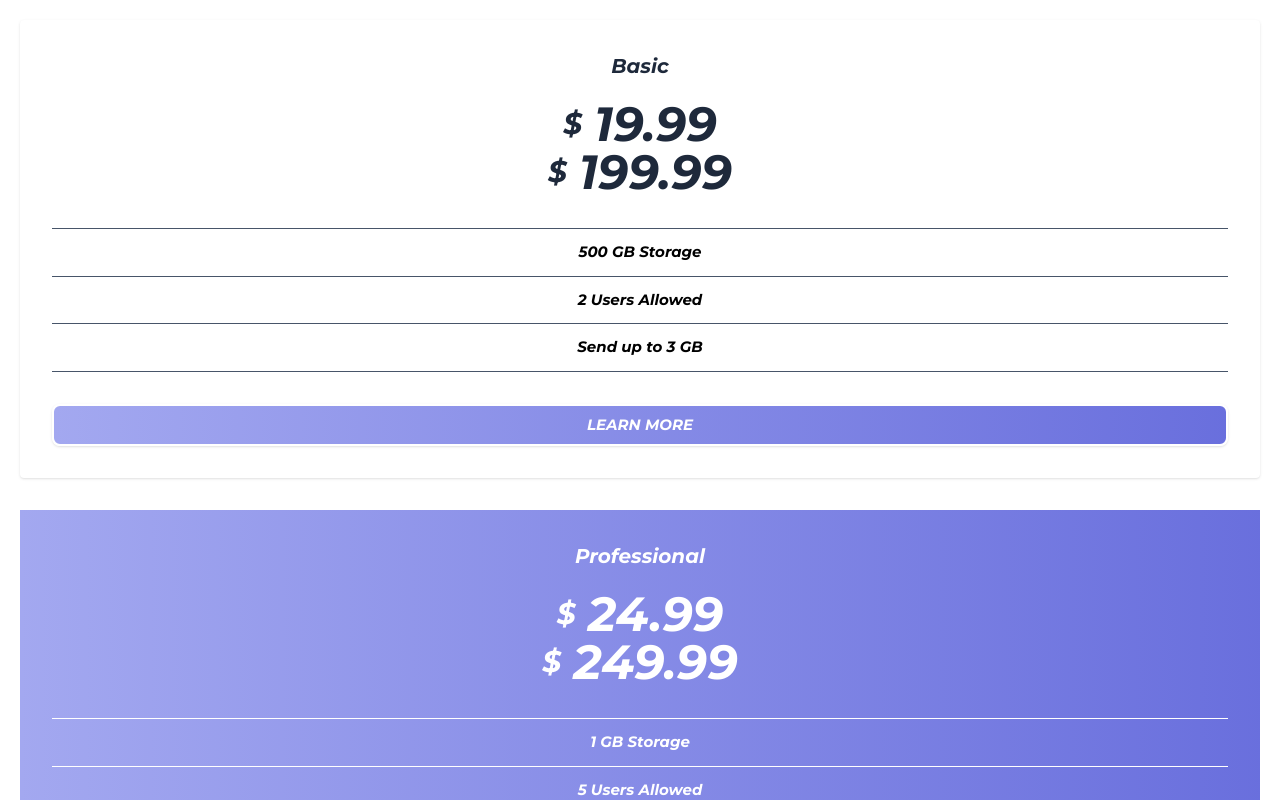
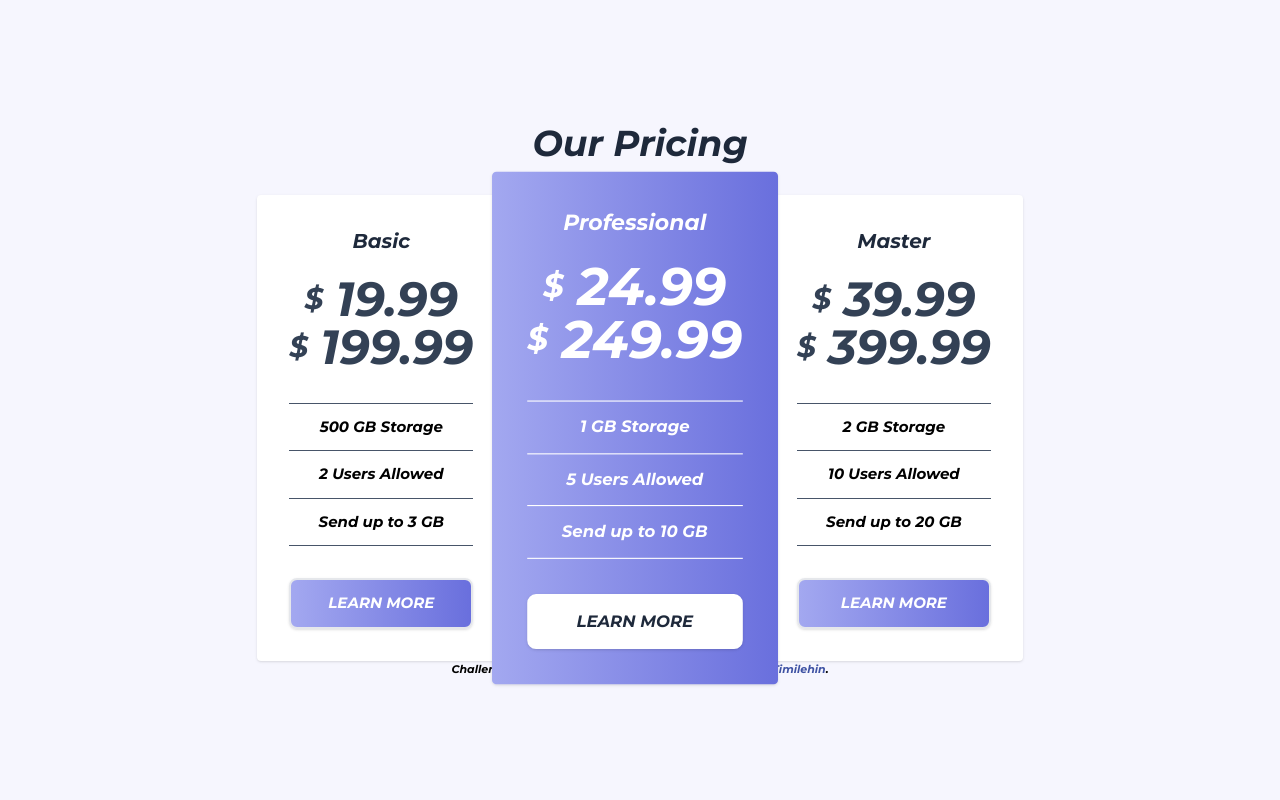
Before and after one commit to johnadegun6/price-component-with-toggle-review, a React (Create React App) app: page / in a window 1280 px wide. Shown: the top 800 px of the page. Built offline with nearby package versions, Linux system fonts and the light colour scheme.

Commit message:
update of cards

```diff
--- a/src/App.js
+++ b/src/App.js
@@ -1,42 +1,43 @@
 function App() {
   return (
     <>
-      <section className="p-5">
-        <div className=" flex flex-wrap flex-col justify-center gap-8 text-center">
+      <section className="p-5 lg:flex lg:flex-col items-center justify-center lg:h-screen ">
+        <h1 className=" text-center text-slate-800 mb-8 text-4xl ">Our Pricing</h1>
+        <div className=" flex flex-wrap flex-row justify-center gap-0 text-center max-w-6xl mx-auto lg-gap-0 lg-flex-row rounded-md lg:w-full lg:flex-nowrap ">
           <article className=" p-8 rounded bg-white shadow ">
             <h2 className=" text-slate-800 text-xl mb-5 ">Basic</h2>
-            <h3 className=" flex items-center text-slate-800 text-5xl justify-center"><span className=" text-3xl mr-3">$</span>19.99</h3>
-            <h3 className=" flex items-center text-slate-800 text-5xl justify-center"><span className=" text-3xl mr-3">$</span>199.99</h3>
+            <h3 className=" flex items-center text-slate-700 text-5xl justify-center"><span className=" text-3xl mr-3">$</span>19.99</h3>
+            <h3 className=" flex items-center text-slate-700 text-5xl justify-center"><span className=" text-3xl mr-3">$</span>199.99</h3>
             <ul className=" flex justify-center flex-col my-8">
               <li className=" border-t py-3 border-slate-600  ">500 GB Storage</li>
               <li className=" border-t py-3 border-slate-600  "> 2 Users Allowed</li>
               <li className=" border-y py-3 border-b border-slate-600  ">Send up to 3 GB</li>
             </ul>
-            <button className=" border-2 linear-gradient text-white py-2 w-full rounded-lg shadow border-2 border-white uppercase cursor-pointer hover:bg-transparent hover:text-white transition-all duration-200">Learn More</button>
+            <button className=" linear-gradient btn text-white  py-3 w-full rounded-lg shadow uppercase cursor-pointer hover:border-2 border-2">Learn More</button>
           </article>
 
-          <article className="linear-gradient p-8 rounded-shadow ">
+          <article className="linear-gradient p-8 rounded shadow lg:scale-110 ">
             <h2 className=" text-xl mb-5 text-white ">Professional</h2>
-            <h3 className=" flex items-center text-slate-800 text-5xl justify-center  text-white"><span className=" text-3xl mr-3">$</span>24.99</h3>
-            <h3 className=" flex items-center text-slate-800 text-5xl justify-center  text-white"><span className=" text-3xl mr-3">$</span>249.99</h3>
+            <h3 className=" flex items-center text-5xl justify-center  text-white"><span className=" text-3xl mr-3">$</span>24.99</h3>
+            <h3 className=" flex items-center text-5xl justify-center  text-white"><span className=" text-3xl mr-3">$</span>249.99</h3>
             <ul className=" flex justify-center flex-col my-8">
               <li className=" text-white border-t py-3 border-white ">1 GB Storage</li>
               <li className=" text-white border-t py-3 border-white " > 5 Users Allowed</li>
               <li className=" text-white border-y py-3 border-white ">Send up to 10 GB</li>
             </ul>
-            <button className=" bg-white text-slate-800 py-2 w-full rounded-lg shadow border-2 border-white uppercase cursor-pointer hover:bg-transparent hover:text-white transition-all duration-200 ">Learn More</button>
+            <button className=" bg-white text-slate-800 py-3 w-full rounded-lg shadow border-2 border-white uppercase cursor-pointer hover:bg-transparent hover:text-white transition-all duration-200 ">Learn More</button>
           </article>
 
-          <article className=" p-8 rounded bg-white shadow ">
+          <article className=" p-8 bg-white rounded shadow ">
             <h2 className=" text-slate-800 text-xl mb-5 ">Master</h2>
-            <h3 className=" flex items-center text-slate-800 text-5xl justify-center"><span className=" text-3xl mr-3">$</span>39.99</h3>
-            <h3 className=" flex items-center text-slate-800 text-5xl justify-center"><span className=" text-3xl mr-3">$</span>399.99</h3>
+            <h3 className=" flex items-center text-slate-700 text-5xl justify-center"><span className=" text-3xl mr-3">$</span>39.99</h3>
+            <h3 className=" flex items-center text-slate-700 text-5xl justify-center"><span className=" text-3xl mr-3">$</span>399.99</h3>
             <ul className=" flex justify-center flex-col my-8">
               <li className=" border-t py-3 border-slate-600  ">2 GB Storage</li>
               <li className=" border-t py-3 border-slate-600  "> 10 Users Allowed</li>
               <li className=" border-y py-3 border-b border-slate-600  ">Send up to 20 GB</li>
             </ul>
-            <button className="linear-gradient  text-white py-2 w-full rounded-lg shadow border-2 border-white uppercase cursor-pointer hover:bg-transparent hover:text-white transition-all duration-200">Learn More</button>
+            <button className=" linear-gradient btn text-white  py-3 w-full rounded-lg shadow uppercase cursor-pointer hover:border-2 border-2">Learn More</button>
           </article>
         </div>
       <div class="attribution">
--- a/src/index.css
+++ b/src/index.css
@@ -11,6 +11,7 @@ body {
   -webkit-font-smoothing: antialiased;
   -moz-osx-font-smoothing: grayscale;
   font-size: 15px;
+  background-color:  hsl(240, 78%, 98%);
 }
 
 .attribution {
@@ -32,5 +33,10 @@ body {
 }
 
 .btn {
-  border: 2px solid linear-gradient( 90deg, hsl(236, 72%, 79%) , hsl(237, 63%, 64%));
+  border: 2px solid linear-gradient(( 90deg, hsl(236, 72%, 79%) , hsl(237, 63%, 64%)));
 }
+
+.btn:hover {
+  background: linear-gradient(90deg, hsla(0, 0%, 100%, 0) , hsla(0, 0%, 100%, 0));
+  color:  hsl(237, 63%, 64%);
+}
```
Also changed, not shown: 1 other file (tests, documents, lock files or other folders).
